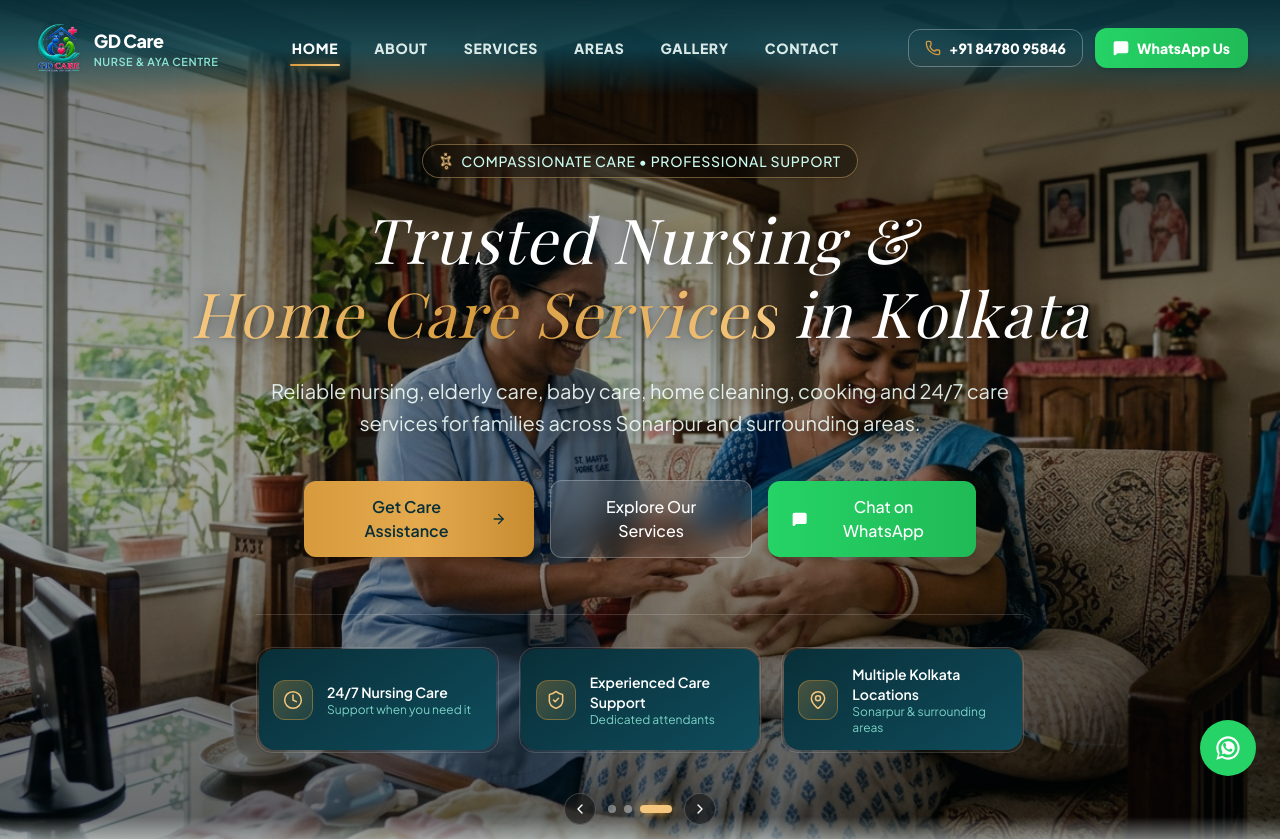
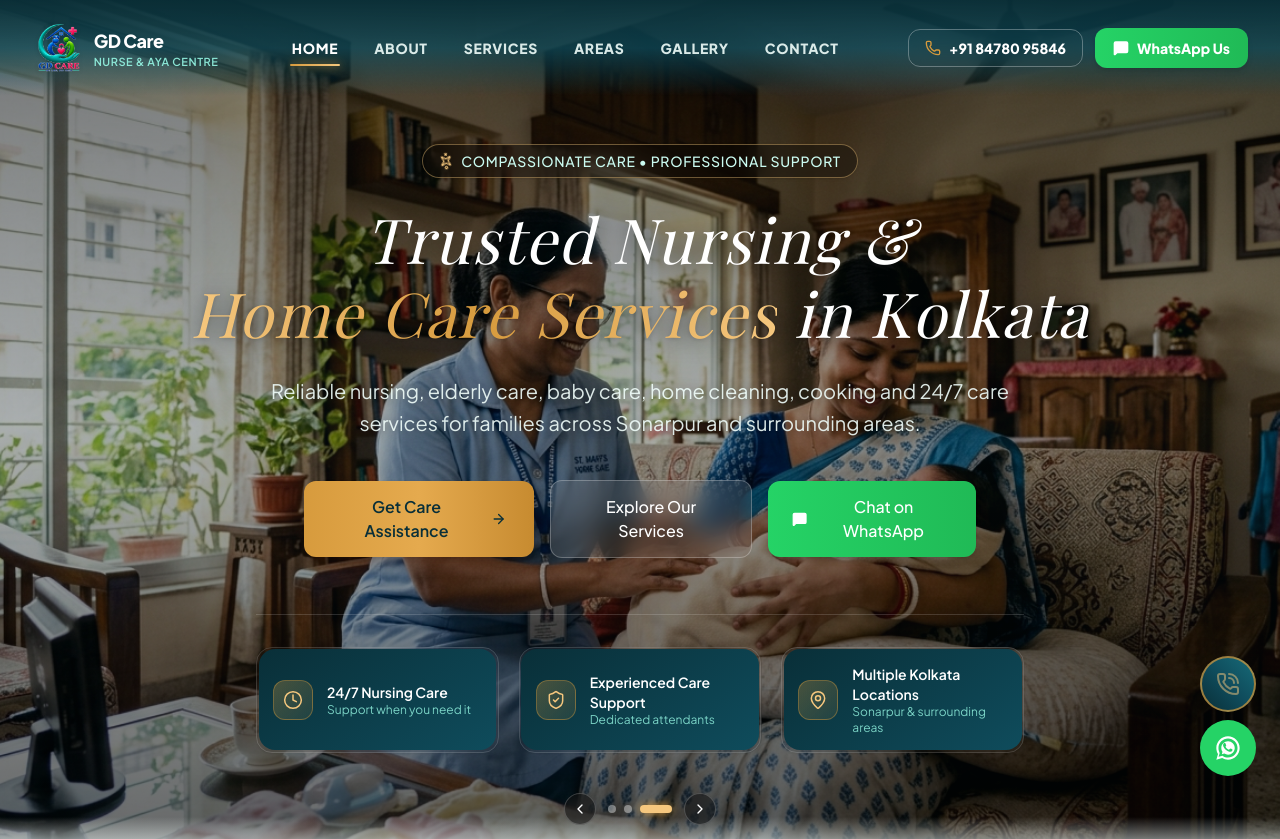
Before and after one commit to odigitalexposure-ui/GD_CARE_NURSE_AYA_CENTER_WEB_PAGE, a React (Vite) app: page / in a window 1280 px wide. Shown: the top 839 px of the page. Built offline with nearby package versions, Linux system fonts and the light colour scheme; a web font is replaced by a local one.

Commit message:
Add global floating call button for +91 84780 95846

```diff
--- a/src/App.jsx
+++ b/src/App.jsx
@@ -8,6 +8,7 @@
 import Contact from './components/Contact';
 import Footer from './components/Footer';
 import FloatingWhatsApp from './components/common/FloatingWhatsApp';
+import FloatingCall from './components/common/FloatingCall';
 import BackToTop from './components/common/BackToTop';
 import MobileActionBar from './components/common/MobileActionBar';
 
@@ -46,6 +47,7 @@
 
       {/* Floating Action Controls & Mobile Sticky Contact Bar */}
       <FloatingWhatsApp />
+      <FloatingCall />
       <BackToTop />
       <MobileActionBar />
     </div>
--- /dev/null
+++ b/src/components/common/FloatingCall.jsx
@@ -0,0 +1,45 @@
+import { useState } from 'react';
+import { motion, AnimatePresence } from 'framer-motion';
+import { PhoneCall } from 'lucide-react';
+import { businessInfo } from '../../data/businessInfo';
+
+export const FloatingCall = () => {
+  const [isHovered, setIsHovered] = useState(false);
+  const phoneNumber = businessInfo.contact.phone;
+  const callHref = businessInfo.contact.callHref;
+
+  return (
+    <div className="fixed bottom-32 right-4 sm:bottom-22 sm:right-6 z-40 flex items-center flex-row-reverse gap-3">
+      {/* Pulse & Direct Call Button */}
+      <motion.a
+        href={callHref}
+        aria-label={`Call GD Care directly at ${phoneNumber}`}
+        onMouseEnter={() => setIsHovered(true)}
+        onMouseLeave={() => setIsHovered(false)}
+        whileHover={{ scale: 1.1 }}
+        whileTap={{ scale: 0.95 }}
+        className="relative flex items-center justify-center w-12 h-12 sm:w-14 sm:h-14 rounded-full bg-gradient-to-tr from-[#092F38] via-[#0F4C5C] to-[#176B78] text-white shadow-xl hover:shadow-2xl border-2 border-[#D79B3D]/70 transition-all duration-200 focus:outline-none focus:ring-4 focus:ring-[#0F4C5C]/50 call-pulse"
+      >
+        <PhoneCall className="w-5 h-5 sm:w-6 sm:h-6 text-[#F5C77E] animate-pulse" />
+      </motion.a>
+
+      {/* Tooltip on Hover / Desktop */}
+      <AnimatePresence>
+        {isHovered && (
+          <motion.div
+            initial={{ opacity: 0, x: 10, scale: 0.95 }}
+            animate={{ opacity: 1, x: 0, scale: 1 }}
+            exit={{ opacity: 0, x: 10, scale: 0.95 }}
+            transition={{ duration: 0.15 }}
+            className="hidden sm:flex items-center gap-2 bg-[#092F38] text-white text-xs font-semibold px-3 py-2 rounded-lg shadow-lg whitespace-nowrap border border-[#D79B3D]/30"
+          >
+            <span>Call Now: <strong className="text-[#F5C77E]">{phoneNumber}</strong></span>
+            <div className="w-2 h-2 bg-[#D79B3D] rounded-full animate-ping" />
+          </motion.div>
+        )}
+      </AnimatePresence>
+    </div>
+  );
+};
+
+export default FloatingCall;
--- a/src/index.css
+++ b/src/index.css
@@ -232,3 +232,20 @@
 .whatsapp-pulse {
   animation: softPulse 2.5s infinite;
 }
+
+/* Pulse animation for floating Call button */
+@keyframes callPulse {
+  0% {
+    box-shadow: 0 0 0 0 rgba(215, 155, 61, 0.6);
+  }
+  70% {
+    box-shadow: 0 0 0 14px rgba(215, 155, 61, 0);
+  }
+  100% {
+    box-shadow: 0 0 0 0 rgba(215, 155, 61, 0);
+  }
+}
+
+.call-pulse {
+  animation: callPulse 2.5s infinite;
+}
--- a/src/pages/Home.jsx
+++ b/src/pages/Home.jsx
@@ -8,6 +8,7 @@
 import Contact from '../components/Contact';
 import Footer from '../components/Footer';
 import FloatingWhatsApp from '../components/common/FloatingWhatsApp';
+import FloatingCall from '../components/common/FloatingCall';
 import BackToTop from '../components/common/BackToTop';
 import MobileActionBar from '../components/common/MobileActionBar';
 
@@ -46,6 +47,7 @@
 
       {/* Floating Action Controls & Mobile Sticky Contact Bar */}
       <FloatingWhatsApp />
+      <FloatingCall />
       <BackToTop />
       <MobileActionBar />
     </div>
```
